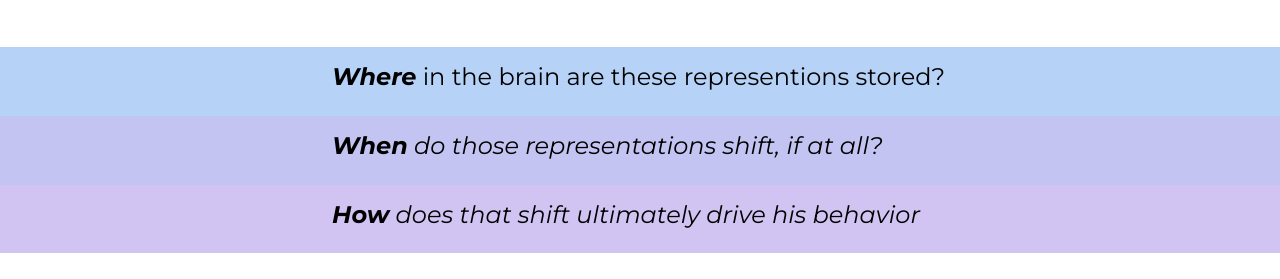
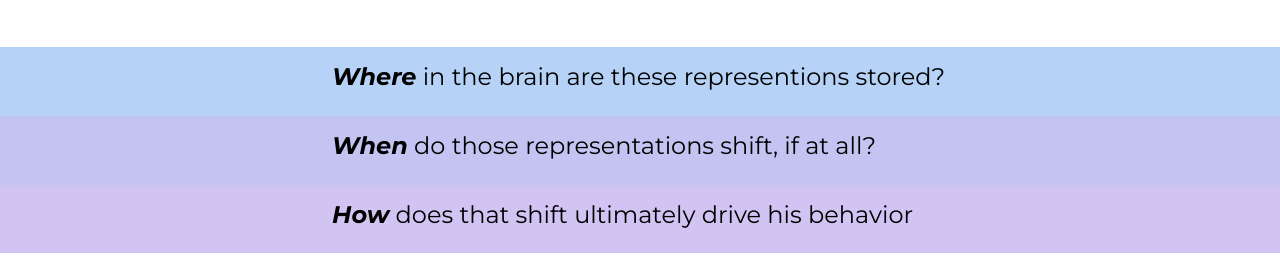
Before and after one commit to celiaford/my-final-project, a plain HTML site: page index.html in a window 1280 px wide. Shown: the part 6460-6739 px from the top of the page. Drawn offline with Linux system fonts and the light colour scheme.

Commit message:
Update index.html

```diff
--- a/index.html
+++ b/index.html
@@ -318,7 +318,7 @@
         <section class="container-fluid section-q2 py-3">
             <div class="row justify-content-center">
                 <div class="col-12 sm-8 col-md-6">
-                     <h4 id="question2"><i><b>When</b> do those representations shift, if at all?</i></h4>
+                    <h4 id="question2"><i><b>When</b></i> do those representations shift, if at all?</h4>
                 </div>
             </div>
         </section>
@@ -326,7 +326,7 @@
         <section class="container-fluid section-q3 py-3">
             <div class="row justify-content-center">
                 <div class="col-12 sm-8 col-md-6">
-                      <h4 id="question3"><i><b>How</b> does that shift ultimately drive his behavior</i></h4>
+                    <h4 id="question3"><i><b>How</b></i> does that shift ultimately drive his behavior</h4>
                 </div>
             </div>
         </section>
```
